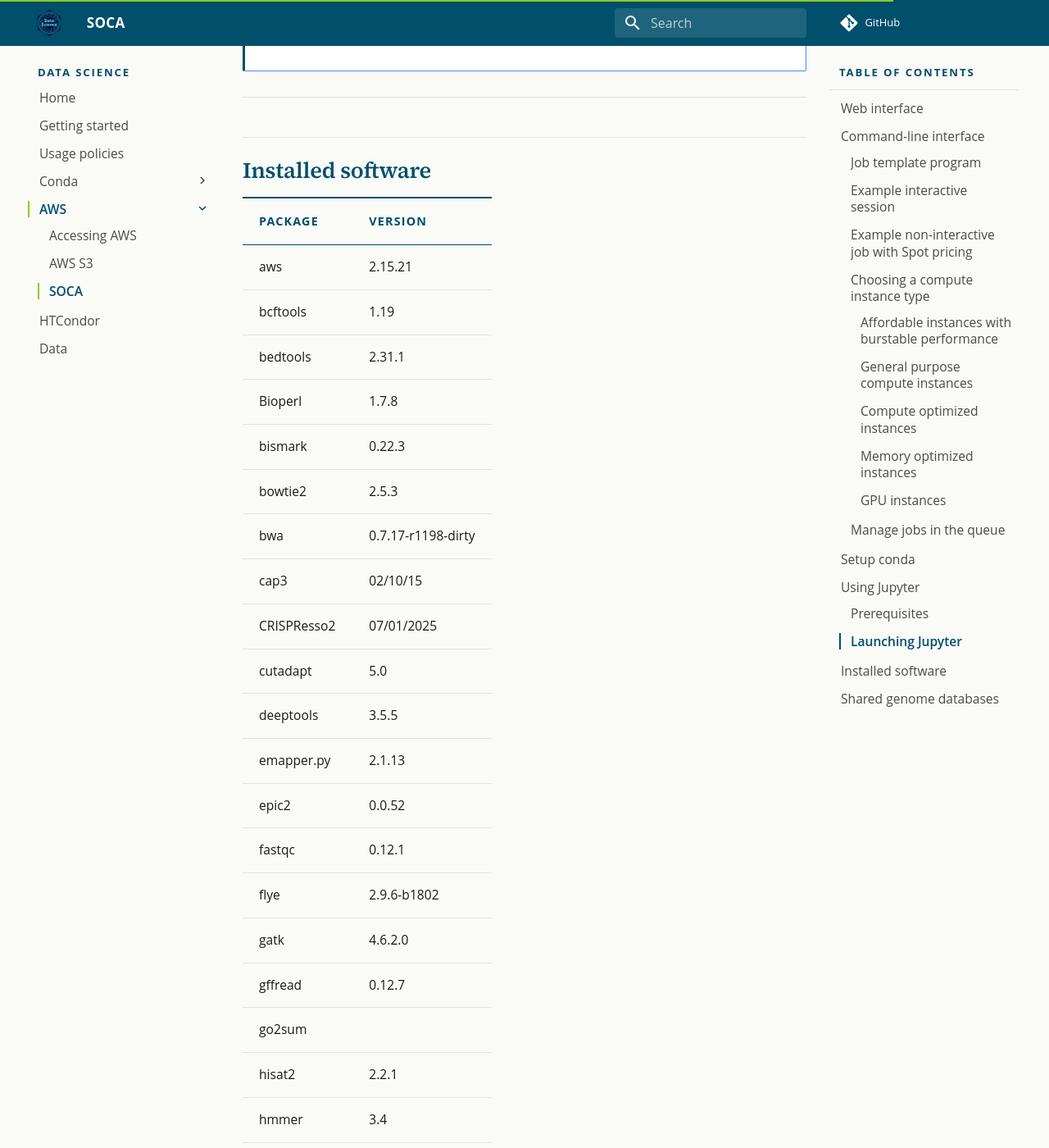
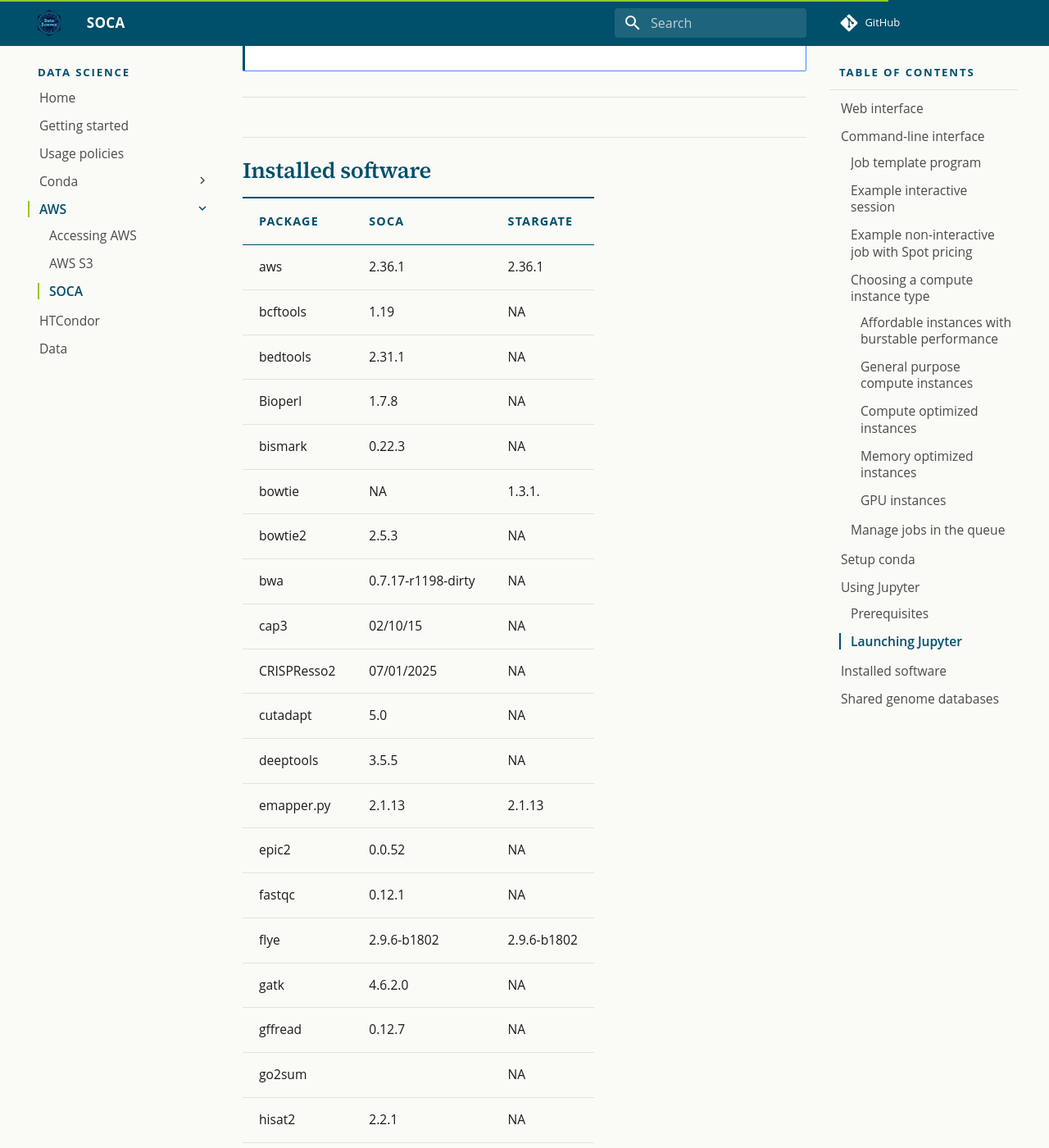
Before and after one commit to danforthcenter/datascience, an MkDocs documentation site: the page built from docs/aws_soca.md, in a window 1280 px wide and 1400 px high, scrolled down 15213 px. Shown: the whole window at 82% size. Built offline with MkDocs 1.6.1 and Material for MkDocs 9.7.7, drawn with Linux system fonts in a browser that asks for light colours; some of the changed text lies outside the part shown.

Commit message:
Update software table with local cluster

```diff
--- a/docs/aws_soca.md
+++ b/docs/aws_soca.md
@@ -302,62 +302,64 @@ When finished, close the session and then click **Delete Session** to shut down
 
 ## Installed software
 
-| Package | Version |
-|---|---|
-| aws | 2.15.21 |
-| bcftools | 1.19 |
-| bedtools | 2.31.1 |
-| Bioperl | 1.7.8 |
-| bismark | 0.22.3 |
-| bowtie2 | 2.5.3 |
-| bwa | 0.7.17-r1198-dirty |
-| cap3 | 02/10/15 |
-| CRISPResso2 | 07/01/2025 |
-| cutadapt | 5.0 |
-| deeptools | 3.5.5 |
-| emapper.py | 2.1.13 |
-| epic2 | 0.0.52 |
-| fastqc | 0.12.1 |
-| flye | 2.9.6-b1802 |
-| gatk | 4.6.2.0 |
-| gffread | 0.12.7 |
-| go2sum | |
-| hisat2 | 2.2.1 |
-| hmmer | 3.4 |
-| htslib | 1.19.1 |
-| idr | 2.0.4.2 |
-| interproscan | 5.69-101.0 |
-| jellyfish | 2.3.1 |
-| job-template | 1 |
-| kallisto | 0.46.1 |
-| macs3 | 3.0.3 |
-| mafft | v7.525 |
-| minimap2 | 2.26-r1175 |
-| mount-s3 | 1.7.1 |
-| multiqc | 1.28 |
-| mummer | 4.0.0rc1 |
-| muscle | 5.1.0 |
-| ncbi-blast | 2.15.0+ |
-| nextflow | 23.10.1.5891 |
-| picard | 3.1.1 |
-| plink | 1.07 |
-| plink2 | 2.00a6LM |
-| salmon | 1.10.0 |
-| samtools | 1.19.2 |
-| setup_conda | 1 |
-| singularity | 4.1.1 |
-| snpEff | 5.2a |
-| SnpSift | 5.2 |
-| spades | 4.1.0 |
-| sra-tools | 3.0.10 |
-| STAR | 2.7.11b |
-| stringtie | 2.2.1 |
-| tmux | 3.4 |
-| trimmomatic | 0.39 |
-| trim_galore | 0.6.10 |
-| Trinity | 2.15.1 |
-| vcftools | 0.1.16 |
-| whatshap | 2.2 |
+| Package      | SOCA               | stargate    |
+| ------------ | ------------------ | ----------- |
+| aws          | 2.36.1             | 2.36.1      |
+| bcftools     | 1.19               | NA          |
+| bedtools     | 2.31.1             | NA          |
+| Bioperl      | 1.7.8              | NA          |
+| bismark      | 0.22.3             | NA          |
+| bowtie       | NA                 | 1.3.1.      |
+| bowtie2      | 2.5.3              | NA          |
+| bwa          | 0.7.17-r1198-dirty | NA          |
+| cap3         | 02/10/15           | NA          |
+| CRISPResso2  | 07/01/2025         | NA          |
+| cutadapt     | 5.0                | NA          |
+| deeptools    | 3.5.5              | NA          |
+| emapper.py   | 2.1.13             | 2.1.13      |
+| epic2        | 0.0.52             | NA          |
+| fastqc       | 0.12.1             | NA          |
+| flye         | 2.9.6-b1802        | 2.9.6-b1802 |
+| gatk         | 4.6.2.0            | NA          |
+| gffread      | 0.12.7             | NA          |
+| go2sum       |                    | NA          |
+| hisat2       | 2.2.1              | NA          |
+| hmmer        | 3.4                | NA          |
+| htslib       | 1.19.1             | 1.21        |
+| idr          | 2.0.4.2            | NA          |
+| interproscan | 5.69-101.0         | NA          |
+| jellyfish    | 2.3.1              | NA          |
+| job-template | 1                  | NA          |
+| kallisto     | 0.46.1             | NA          |
+| macs3        | 3.0.3              | NA          |
+| mafft        | v7.525             | NA          |
+| minimap2     | 2.26-r1175         | NA          |
+| mount-s3     | 1.7.1              | NA          |
+| multiqc      | 1.28               | NA          |
+| mummer       | 4.0.0rc1           | NA          |
+| muscle       | 5.1.0              | NA          |
+| ncbi-blast   | 2.15.0+            | NA          |
+| nextflow     | 23.10.1.5891       | NA          |
+| picard       | 3.1.1              | NA          |
+| plink        | 1.07               | NA          |
+| plink2       | 2.00a6LM           | NA          |
+| salmon       | 1.10.0             | NA          |
+| samtools     | 1.19.2             | 1.21        |
+| setup_conda  | 1                  | NA          |
+| singularity  | 4.1.1              | NA          |
+| snpEff       | 5.2a               | NA          |
+| SnpSift      | 5.2                | NA          |
+| spades       | 4.1.0              | NA          |
+| sra-tools    | 3.0.10             | NA          |
+| STAR         | 2.7.11b            | NA          |
+| stringtie    | 2.2.1              | NA          |
+| tabix        | 1.19.1             | 1.21        |
+| tmux         | 3.4                | NA          |
+| trimmomatic  | 0.39               | NA          |
+| trim_galore  | 0.6.10             | NA          |
+| Trinity      | 2.15.1             | NA          |
+| vcftools     | 0.1.16             | NA          |
+| whatshap     | 2.2                | NA          |
 
 ---
 
```
